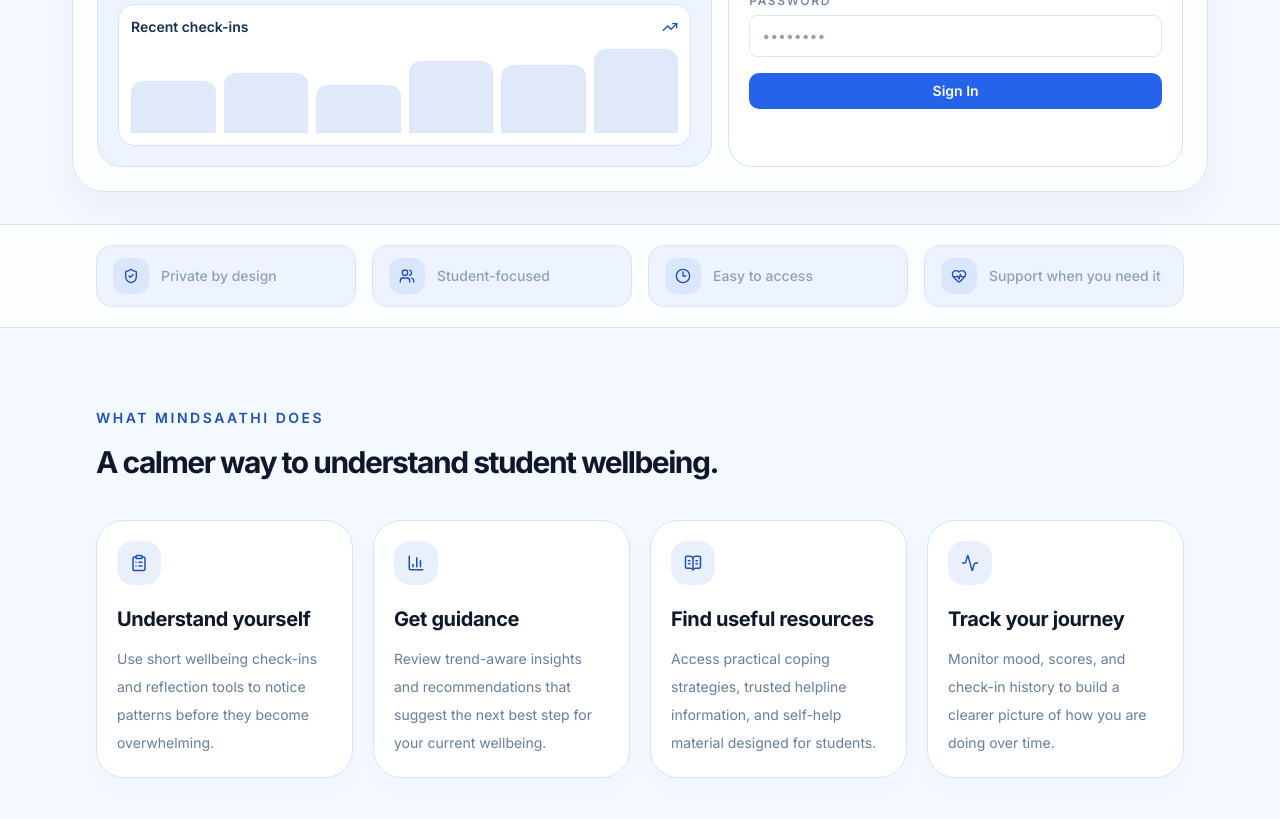
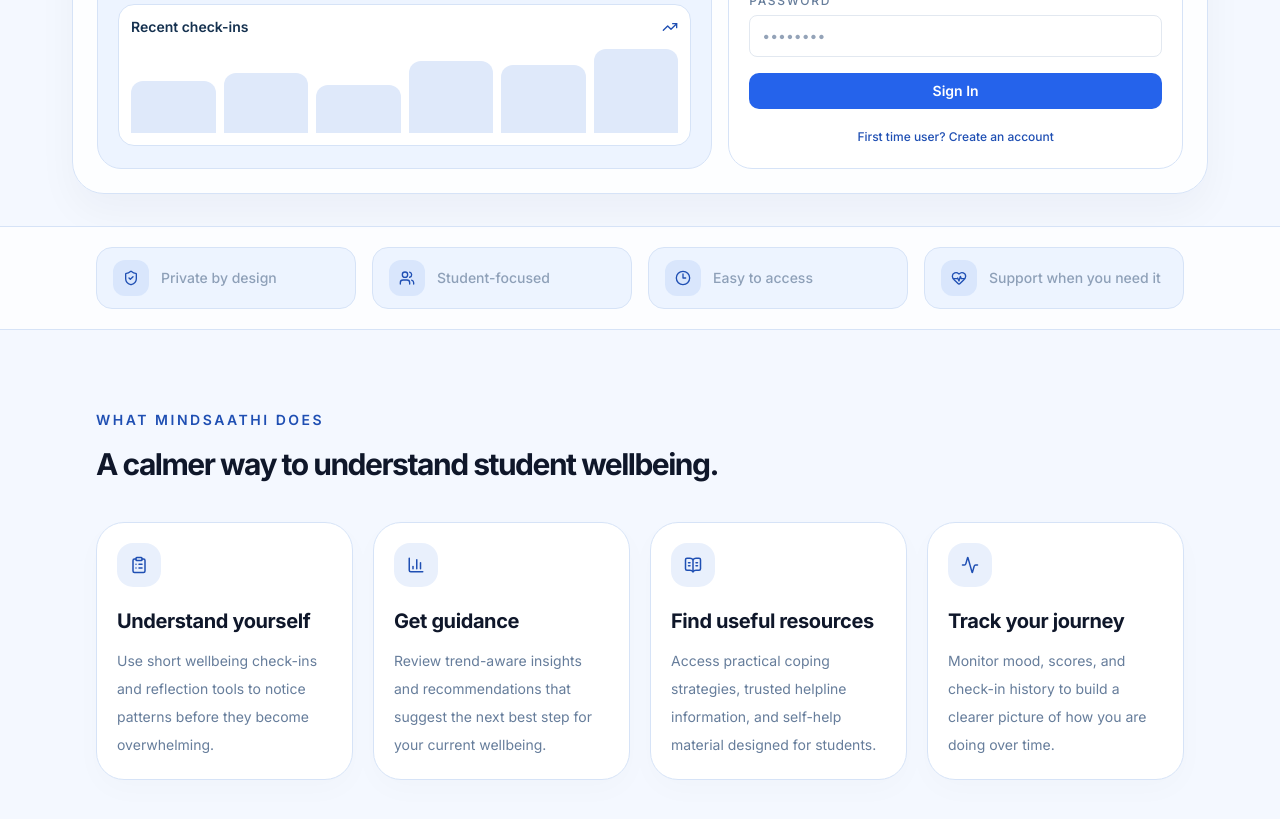
Before and after one commit to Kunal-Jadhav99/mindsaathi, a React (Vite) app: page / in a window 1280 px wide. Shown: the part 820-1639 px from the top of the page. Built offline with nearby package versions, Linux system fonts and the light colour scheme; no server answers.

Commit message:
Update frontend auth with sign up toggle and connect backend services

```diff
--- a/src/pages/Landing.jsx
+++ b/src/pages/Landing.jsx
@@ -81,7 +81,7 @@
   );
 }
 
-/* Admin login lives in the footer — collapsible with smooth slide-down */
+/* Admin login lives in the footer — collapsible */
 function AdminFooterLogin() {
   const { loginUser, registerUser } = useApp();
   const navigate = useNavigate();
@@ -161,6 +161,7 @@
 export default function Landing() {
   const { loginUser, registerUser } = useApp();
   const navigate = useNavigate();
+  const [isRegisterMode, setIsRegisterMode] = useState(false);
   const [email, setEmail] = useState("");
   const [password, setPassword] = useState("");
   const [loading, setLoading] = useState(false);
@@ -174,19 +175,15 @@
     setError("");
 
     try {
-      try {
+      if (isRegisterMode) {
+        await registerUser(email, password, "student");
+        navigate("/onboarding");
+      } else {
         await loginUser(email, password, "student");
-      } catch (err) {
-        if (err.code === "auth/user-not-found" || err.code === "auth/invalid-credential") {
-          // Auto register on first login
-          await registerUser(email, password, "student");
-        } else {
-          throw err;
-        }
+        navigate("/dashboard");
       }
-      navigate("/dashboard");
     } catch (err) {
-      setError(err.message || "Failed to sign in. Check email & password.");
+      setError(err.message || "Authentication failed. Check your email and password.");
     } finally {
       setLoading(false);
     }
@@ -266,7 +263,7 @@
           </div>
         </section>
 
-        {/* ── Student Login Card (original UI preserved) ── */}
+        {/* ── Student Login / Sign Up Card ── */}
         <section id="login-card" className="section-reveal mx-auto max-w-[1200px] px-4 pb-8 sm:px-6 lg:px-8">
           <div className="rounded-[2rem] border border-surface-border bg-white/80 p-4 shadow-[0_18px_40px_rgba(15,23,42,0.04)] sm:p-6">
             <div className="mb-5">
@@ -305,10 +302,12 @@
 
               <div className="reveal-child-4 rounded-[1.5rem] border border-surface-border bg-white p-4 sm:p-5">
                 <div className="mb-5">
-                  <p className="text-2xl font-bold text-slate-100">Welcome back</p>
-                  <p className="mt-1 text-sm text-slate-500">Sign in to continue your journey</p>
+                  <p className="text-2xl font-bold text-slate-100">{isRegisterMode ? "Create Account" : "Welcome back"}</p>
+                  <p className="mt-1 text-sm text-slate-500">{isRegisterMode ? "Register with your student email" : "Sign in to continue your journey"}</p>
                 </div>
+
                 {error && <p className="mb-3 text-xs text-red-500 font-medium">{error}</p>}
+
                 <form onSubmit={handleLogin} className="space-y-4">
                   <div>
                     <label className="mb-1.5 block text-xs font-medium uppercase tracking-[0.14em] text-slate-500">Email address</label>
@@ -319,9 +318,19 @@
                     <input id="login-password" type="password" className="input" placeholder="••••••••" value={password} onChange={(e) => setPassword(e.target.value)} required />
                   </div>
                   <button id="login-submit" type="submit" disabled={loading} className="btn btn-primary btn-lg w-full">
-                    {loading ? (<><span className="h-4 w-4 animate-spin rounded-full border-2 border-white/30 border-t-white" />Signing in…</>) : "Sign In"}
+                    {loading ? (<><span className="h-4 w-4 animate-spin rounded-full border-2 border-white/30 border-t-white" />Processing…</>) : isRegisterMode ? "Create Account" : "Sign In"}
                   </button>
                 </form>
+
+                <div className="mt-4 text-center">
+                  <button
+                    type="button"
+                    onClick={() => { setIsRegisterMode(!isRegisterMode); setError(""); }}
+                    className="text-xs text-brand-600 hover:text-brand-500 font-medium transition-colors"
+                  >
+                    {isRegisterMode ? "Already have an account? Sign In" : "First time user? Create an account"}
+                  </button>
+                </div>
               </div>
             </div>
           </div>
```
